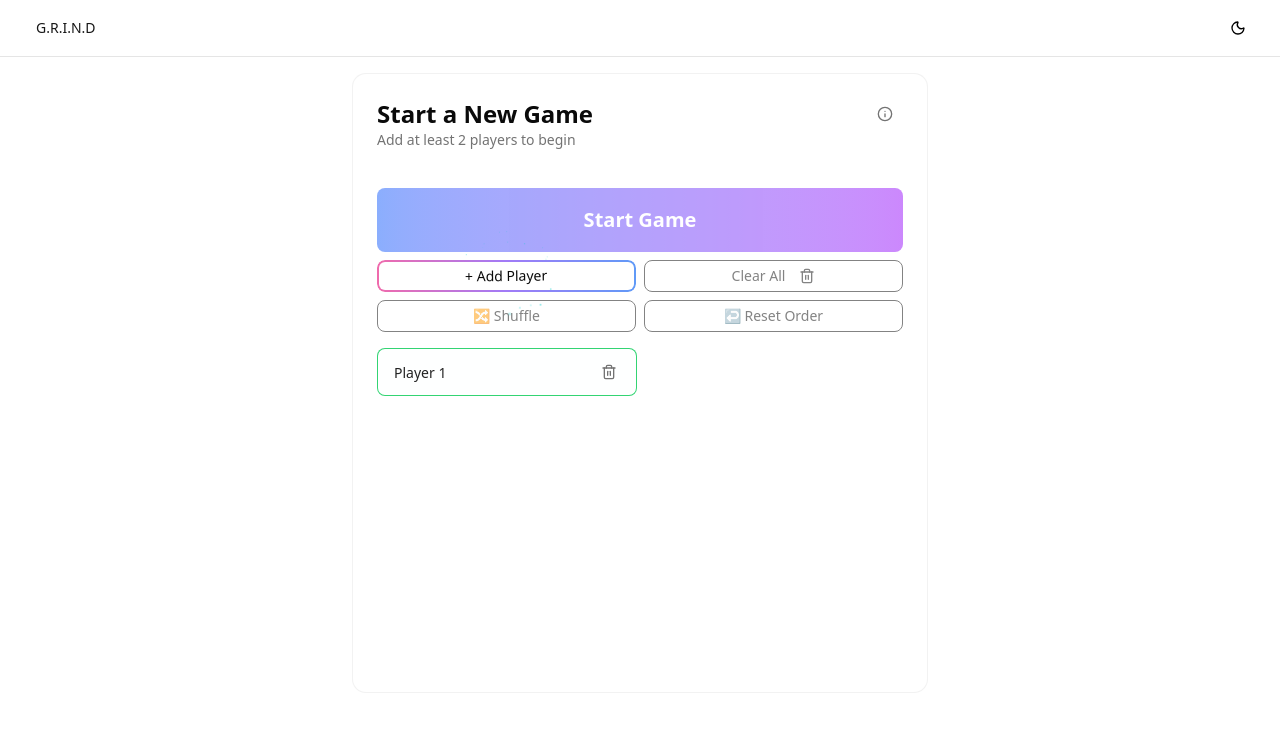
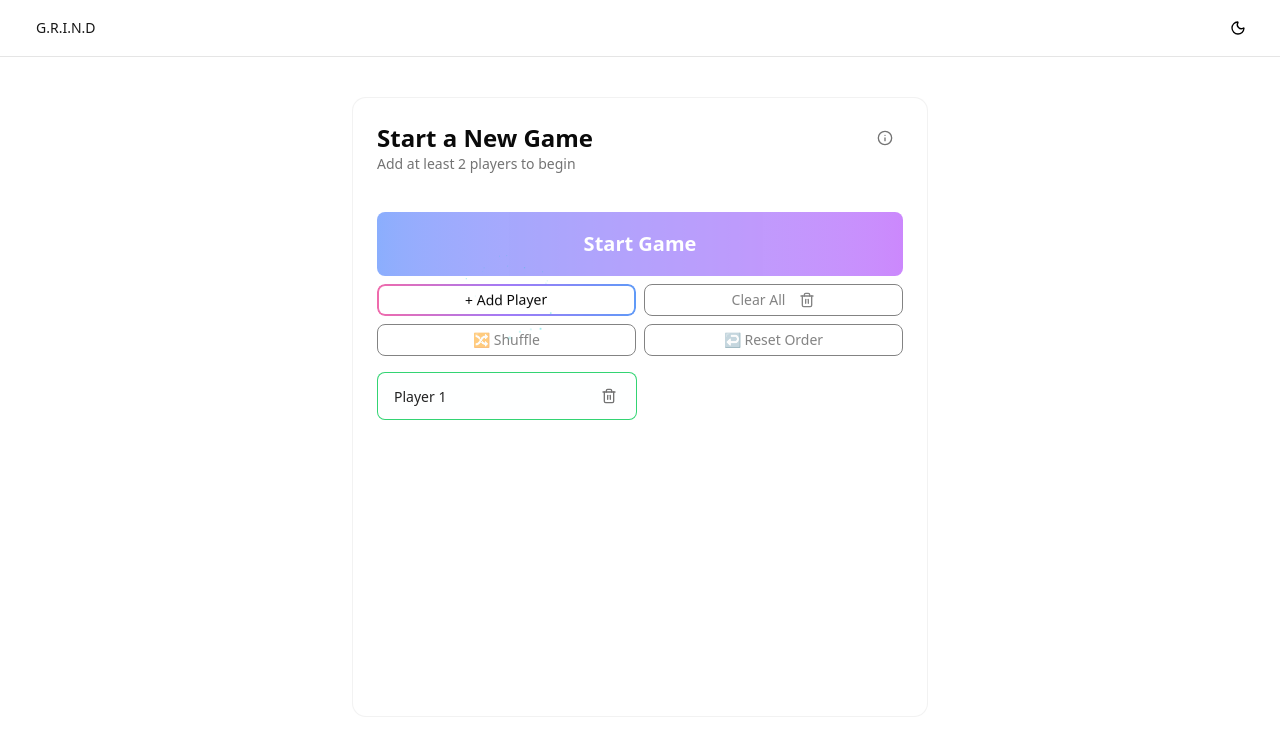
Before and after one commit to ensured/g.r.i.n.d, a Next.js app: page / in a window 1280 px wide. Shown: the top 756 px of the page. Built offline with nearby package versions, Linux system fonts and the light colour scheme; no server answers.

Commit message:
add more padding at the top

```diff
--- a/src/app/page.tsx
+++ b/src/app/page.tsx
@@ -36,7 +36,7 @@
   // Player Setup
   if (showSetup) {
     return (
-      <div className="flex items-center justify-center min-h-[calc(100vh-20rem)]">
+      <div className="">
         <PlayerSetupForm
           initialPlayers={playerNames}
           onPlayerNameChange={handlePlayerNameChange}
--- a/src/components/game/PlayerSetupForm.tsx
+++ b/src/components/game/PlayerSetupForm.tsx
@@ -37,9 +37,6 @@
     return /Android|webOS|iPhone|iPad|iPod|BlackBerry|IEMobile|Opera Mini/i.test(navigator.userAgent);
   };
 
-  const handlePlayerNameChange = useCallback((index: number, name: string) => {
-    onPlayerNameChange(index, name);
-  }, [onPlayerNameChange]);
   const inputRefs = useRef<Array<HTMLInputElement | null>>([]);
   const previousPlayerCount = useRef(initialPlayersProp?.length || 0);
   const initialPlayers = useMemo(() => initialPlayersProp || [], [initialPlayersProp]);
@@ -180,7 +177,7 @@
 
   if (!initialPlayers) return null;
   return (
-    <div className=" flex flex-col items-center justify-center text-foreground py-4">
+    <div className=" flex flex-col items-center justify-center text-foreground pt-10">
       <motion.div
         initial={{ opacity: 0, y: 20 }}
         animate={{ opacity: 1, y: 0 }}
```
